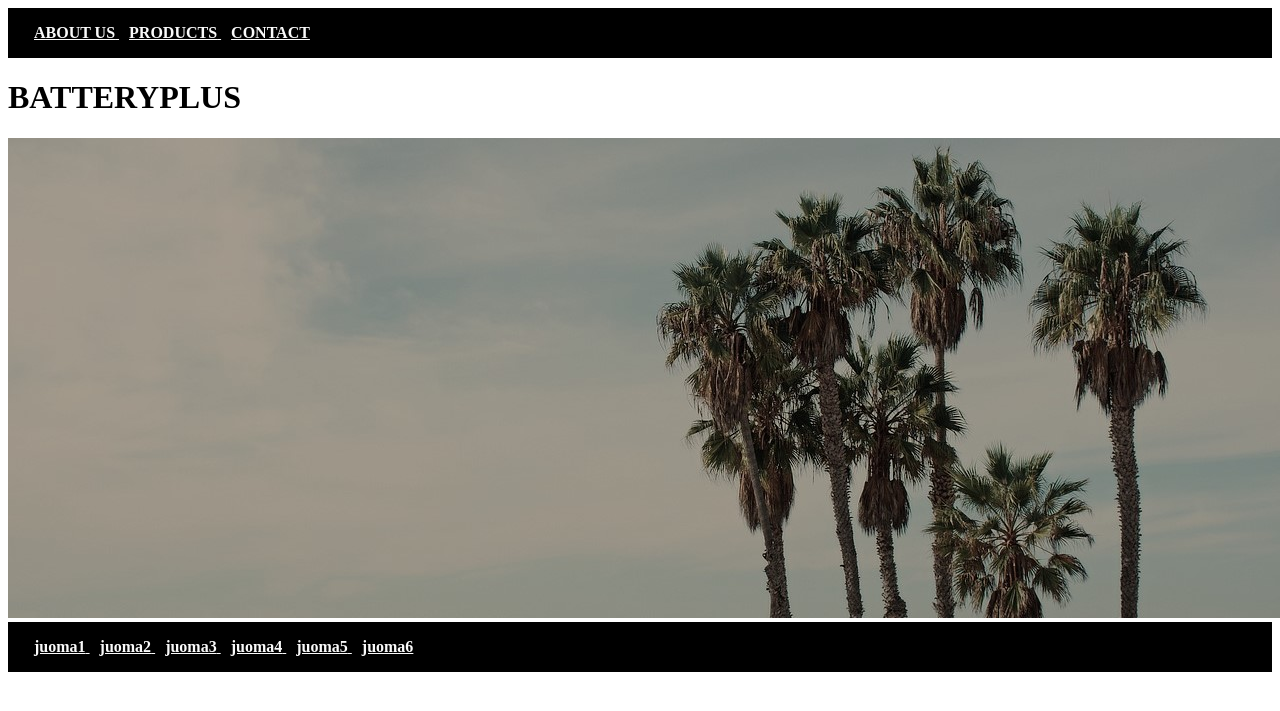
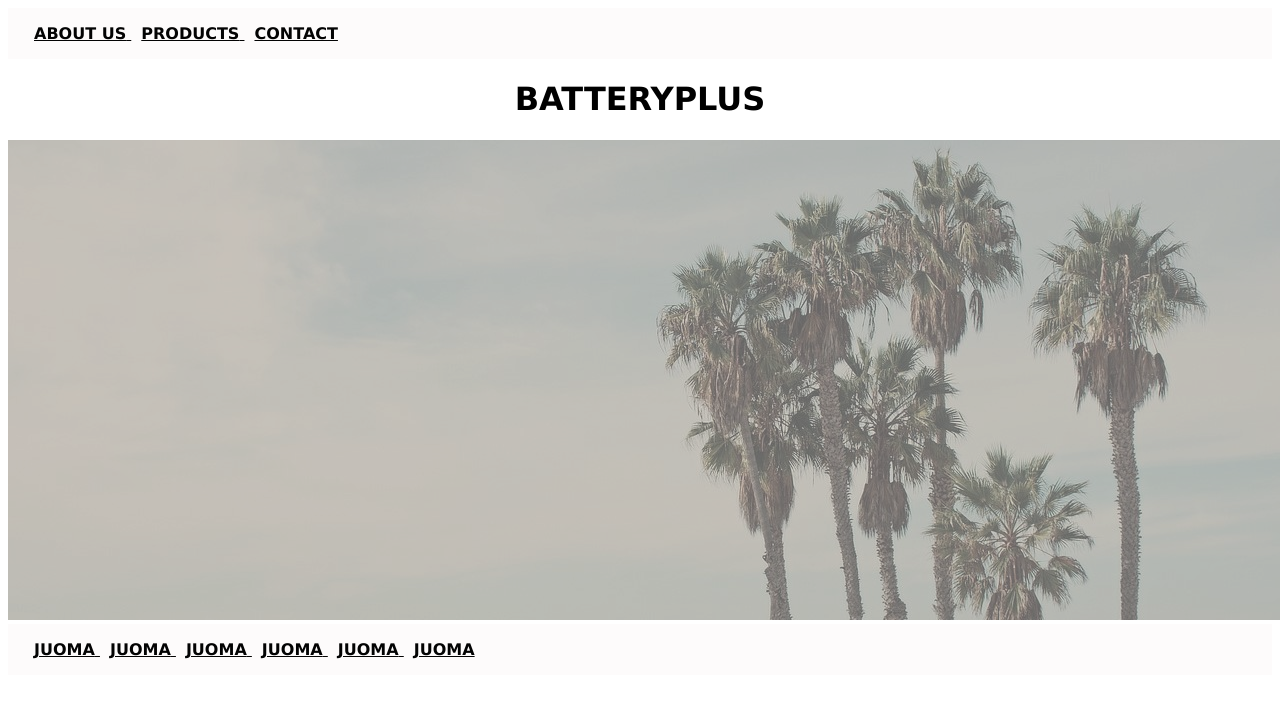
Before and after one commit to Tupolaa/Team2_Projekti, a PHP site: page / in a window 1280 px wide. Shown: the top 711 px of the page. Run offline with PHP 8.4, Linux system fonts and the light colour scheme.

Commit message:
kuvien lisäystä ja css

```diff
--- a/css/style.css
+++ b/css/style.css
@@ -1,13 +1,13 @@
 a{
-    color: rgb(250, 250, 250);
+    color: rgb(3, 3, 3);
 }
 
-head{
-
+body{
+    font-family: 'Lucida Sans', 'Lucida Sans Regular', 'Lucida Grande', 'Lucida Sans Unicode', Geneva, Verdana, sans-serif;
 }
 
-title{
-
+header{
+    text-align: center;
 }
 
 
@@ -18,21 +18,28 @@ nav{
 
 
 ul {
-    list-style-type: none;
+            list-style-type: none;
             margin: 0;
             padding: 1em;
             overflow: hidden;
-            background-color: rgb(0, 0, 0);
+            background-color: rgb(253, 251, 251);
+            text-decoration: none;
 }
 
 
 li {
-    display: block;
+    list-style-type: none;
+            display: block;
+            text-decoration: none;
             text-align: center;
-            text-decoration: none;
             font-weight: bold;
             display: inline;
             margin-left: 10px;
+}
+
+li :hover{
+    color: rgb(227, 161, 81);
+    text-decoration: underline;
 }
 
 
@@ -41,5 +48,7 @@ h1{
 }
 
 img{
+    margin: auto;
+    opacity: 0.6;
 
 }
--- a/index.html
+++ b/index.html
@@ -22,16 +22,16 @@
     </nav>
 <header>
     <h1>BATTERYPLUS</h1>
-    <img src="/Team2_Projekti/images/etusivu3.jpg" alt="logo" title="kuva2">
+    <img src="/images/etusivu3.jpg" alt="logo" title="kuva2">
 </header>
 <nav>
     <ul class="top-menu2">
-        <li><a href="#">juoma1</li>
-        <li><a href="#">juoma2</li>
-        <li><a href="#">juoma3</li>
-        <li><a href="#">juoma4</li>
-        <li><a href="#">juoma5</li>
-        <li><a href="#">juoma6</a></li>
+        <li><a href="#">JUOMA</li>
+        <li><a href="#">JUOMA</li>
+        <li><a href="#">JUOMA</li>
+        <li><a href="#">JUOMA</li>
+        <li><a href="#">JUOMA</li>
+        <li><a href="#">JUOMA</a></li>
 
     </ul>
 
```
Also changed, not shown: images/Batteryt.jpg (added), images/Batteryt.png (added), images/battery-plus-focus.jpg (added), images/battery-plus-focus.png (added), images/battery-plus-hydrate.jpg (added), images/battery-plus-hydrate.png (added), 2 other files.
